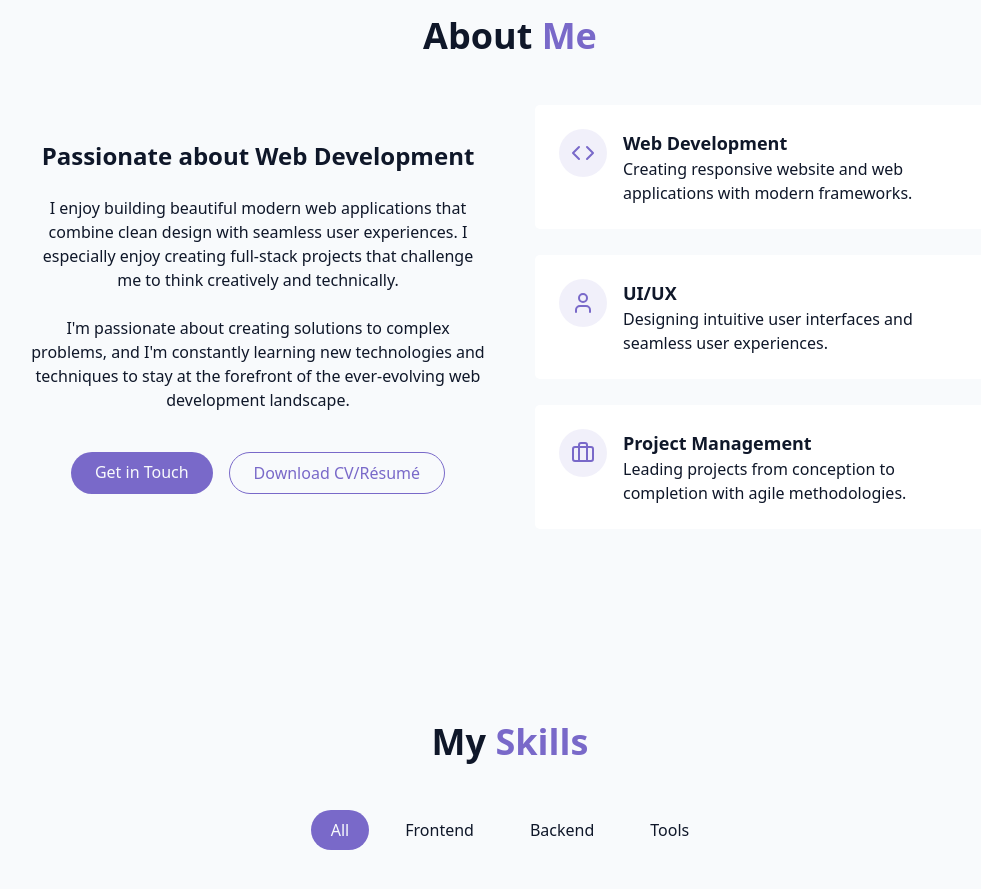
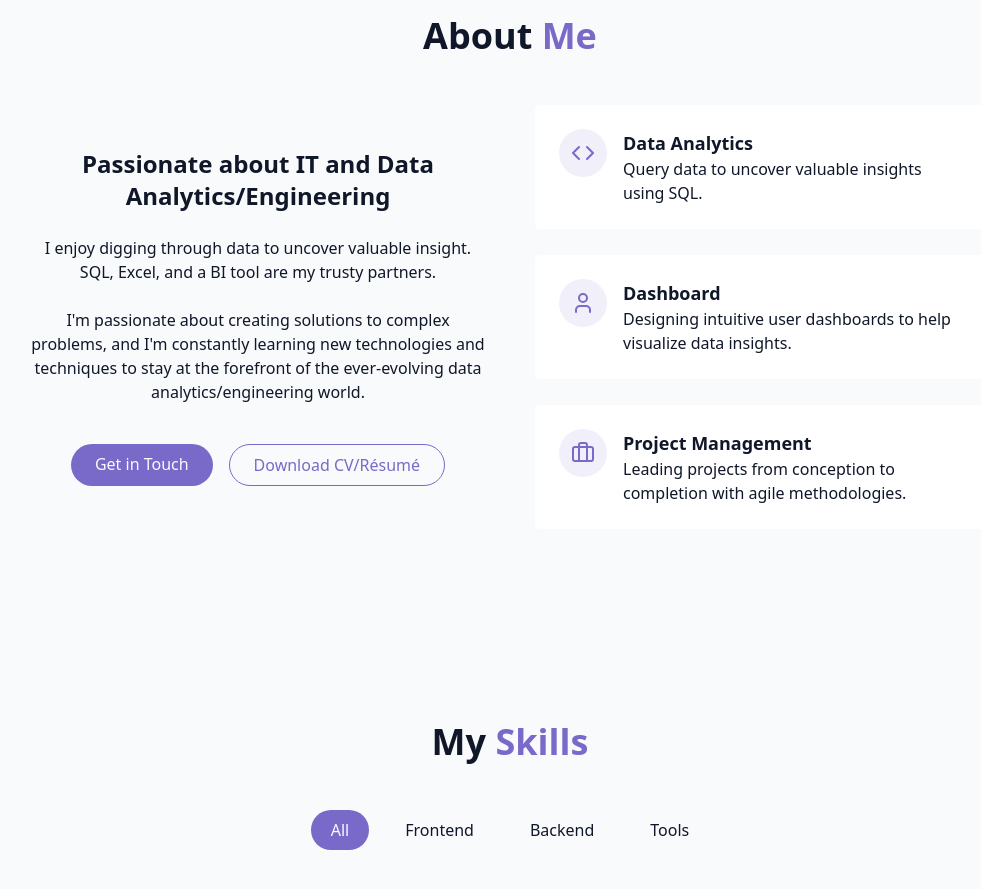
Before and after one commit to alexis-bustos/my-portfolio, a React (Vite) app: page / in a window 1280 px wide. Shown: the part 880-1769 px from the top of the page, without its empty margins (130-1111 px from the left). Built offline with nearby package versions, Linux system fonts and the light colour scheme.

Commit message:
Update date information about me

```diff
--- a/src/components/AboutSection.jsx
+++ b/src/components/AboutSection.jsx
@@ -13,18 +13,17 @@ export const AboutSection = () => {
         <div className="grid grid-cols-1 md:grid-cols-2 gap-12 items-center">
           <div className="space-y-6">
             <h3 className="text-2xl font-semibold">
-              Passionate about Web Development
+              Passionate about IT and Data Analytics/Engineering
             </h3>
             <p className="text-muted-foreground">
-              I enjoy building beautiful modern web applications that combine
-              clean design with seamless user experiences. I especially enjoy
-              creating full-stack projects that challenge me to think creatively
-              and technically.
+              I enjoy digging through data to uncover valuable insight. SQL,
+              Excel, and a BI tool are my trusty partners.
             </p>
             <p className="text-muted-foreground">
               I'm passionate about creating solutions to complex problems, and
               I'm constantly learning new technologies and techniques to stay at
-              the forefront of the ever-evolving web development landscape.
+              the forefront of the ever-evolving data analytics/engineering
+              world.
             </p>
 
             <div className="flex flex-col sm:flex-row gap-4 pt-4 justify-center">
@@ -46,10 +45,9 @@ export const AboutSection = () => {
                   <Code className="h-6 w-6 text-primary" />
                 </div>
                 <div className="text-left">
-                  <h4 className="font-semibold text-lg"> Web Development</h4>
+                  <h4 className="font-semibold text-lg"> Data Analytics</h4>
                   <p className="text-muted-foreground">
-                    Creating responsive website and web applications with modern
-                    frameworks.
+                    Query data to uncover valuable insights using SQL.
                   </p>
                 </div>
               </div>
@@ -60,10 +58,10 @@ export const AboutSection = () => {
                   <User className="h-6 w-6 text-primary" />
                 </div>
                 <div className="text-left">
-                  <h4 className="font-semibold text-lg">UI/UX</h4>
+                  <h4 className="font-semibold text-lg">Dashboard</h4>
                   <p className="text-muted-foreground">
-                    Designing intuitive user interfaces and seamless user
-                    experiences.
+                    Designing intuitive user dashboards to help visualize data
+                    insights.
                   </p>
                 </div>
               </div>
```
